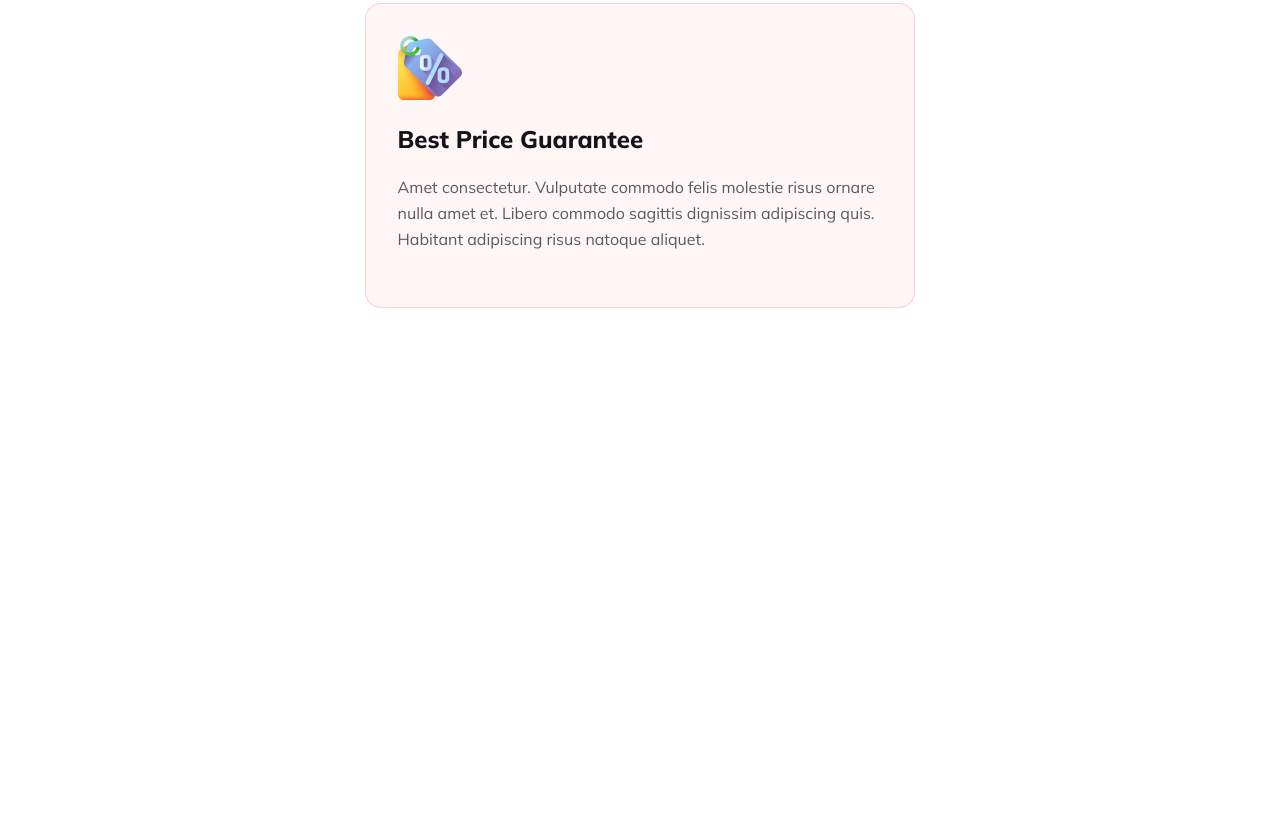
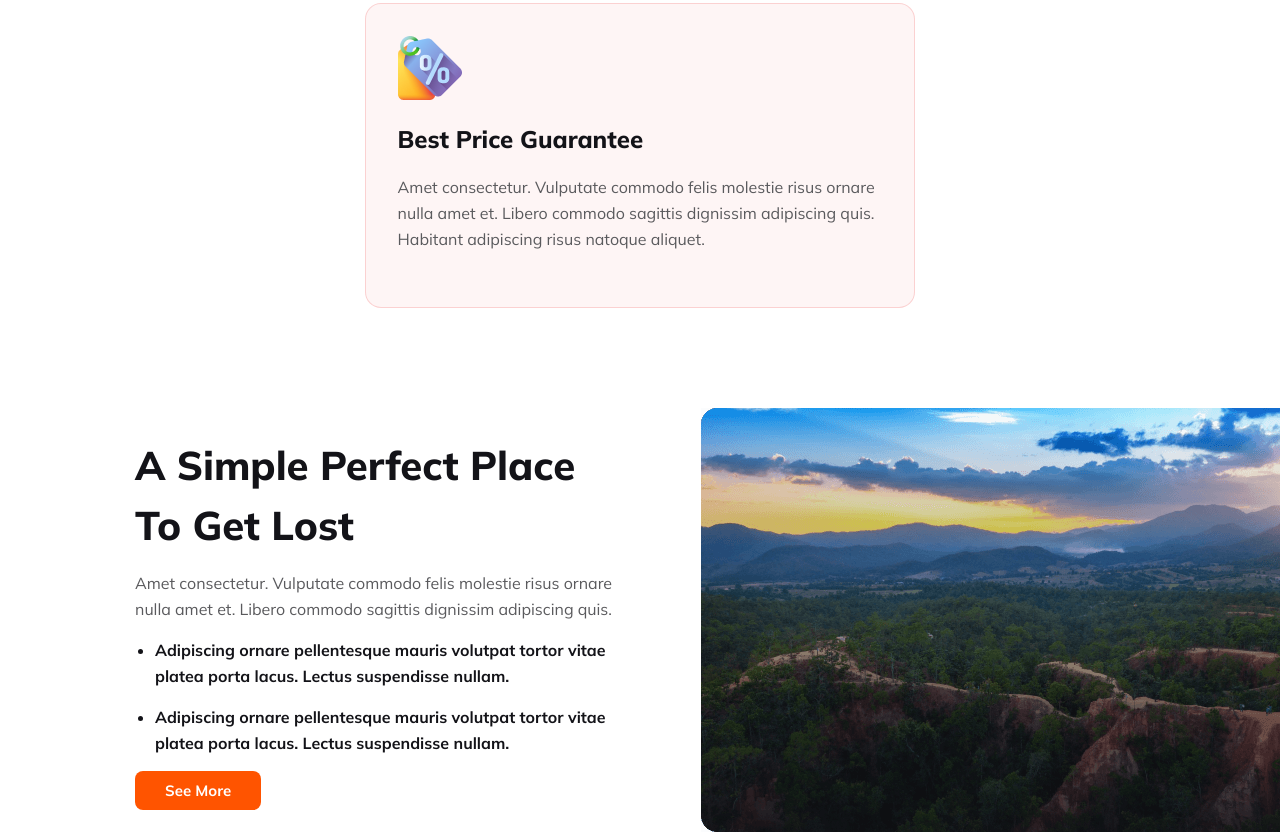
Before and after one commit to mahdirahman356/World-Travel, a plain HTML site: page index.html in a window 1280 px wide. Shown: the part 3249-4085 px from the top of the page. Before the commit the page ends 3557 px from the top, so only its background shows below. Drawn offline with Linux system fonts and the light colour scheme.

Commit message:
add a section perfect place content

```diff
--- a/index.html
+++ b/index.html
@@ -154,5 +154,25 @@
           </p>
         </div>
       </section>
+
+      <!-- section-perfect-place  -->
+       <section class="perfect-place-container">
+          <div class="parfect-place-content">
+           <h3 class="perfect-place-title">
+            A Simple Perfect Place To Get Lost
+           </h3>
+           <p class="perfect-place-description">
+            Amet consectetur. Vulputate commodo felis molestie risus  ornare nulla amet et. Libero commodo sagittis dignissim adipiscing quis.
+           </p>
+           <ol>
+            <li>Adipiscing ornare pellentesque mauris volutpat tortor vitae platea porta lacus. Lectus suspendisse nullam.</li>
+            <li>Adipiscing ornare pellentesque mauris volutpat tortor vitae platea porta lacus. Lectus suspendisse nullam.</li>
+           </ol>
+           <button class="primary-btn">See More</button>
+          </div>
+          <div class="perfect-place-img">
+            <img src="Group 40089.png" alt="">
+          </div>
+       </section>
 </body>
 </html>
--- a/style.css
+++ b/style.css
@@ -279,10 +279,43 @@ nav img{
     line-height: 26px;
     margin-top: 20px;
 }
-
-
-
-
+/* section-perfect-place */
+.perfect-place-container{
+  margin-top: 100px;
+  display: flex;
+  align-items: center;
+  justify-content: space-between;
+  gap: 70px;
+}
+.perfect-place-content,.perfect-place-img{
+    width: 44%;
+}
+.perfect-place-title{
+    color: #131318;
+    font-family: Mulish;
+    font-size: 40px;
+    font-weight: 800;
+    line-height: 60px;
+    margin-bottom: 15px;
+}
+.perfect-place-description{
+    color: #5A5A5D;
+    font-family: Mulish;
+    font-size: 16px;
+    font-weight: 400;
+    line-height: 26px;
+    margin-bottom: 15px;
+}
+ol li{
+    color: #131318;
+    font-family: Mulish;
+    font-size: 16px;
+    font-weight: 700;
+    line-height: 26px;
+    margin-left: 20px;
+    list-style: disc;
+    margin-bottom: 15px;
+}
 
 
 /* responsive-styles */
@@ -356,5 +389,15 @@ nav img{
     .hotels,.service,.best-price{
         width: 80%;
     }
+    .perfect-place-container{
+        flex-direction: column;
+        gap: 20px;
+    }
+    .perfect-place-content,.perfect-place-img{
+        width: 100%;
+    }
+    .perfect-place-img img{
+        width: 100%;
+    }
 
 }
```
Also changed, not shown: Group 40089.png (added).
